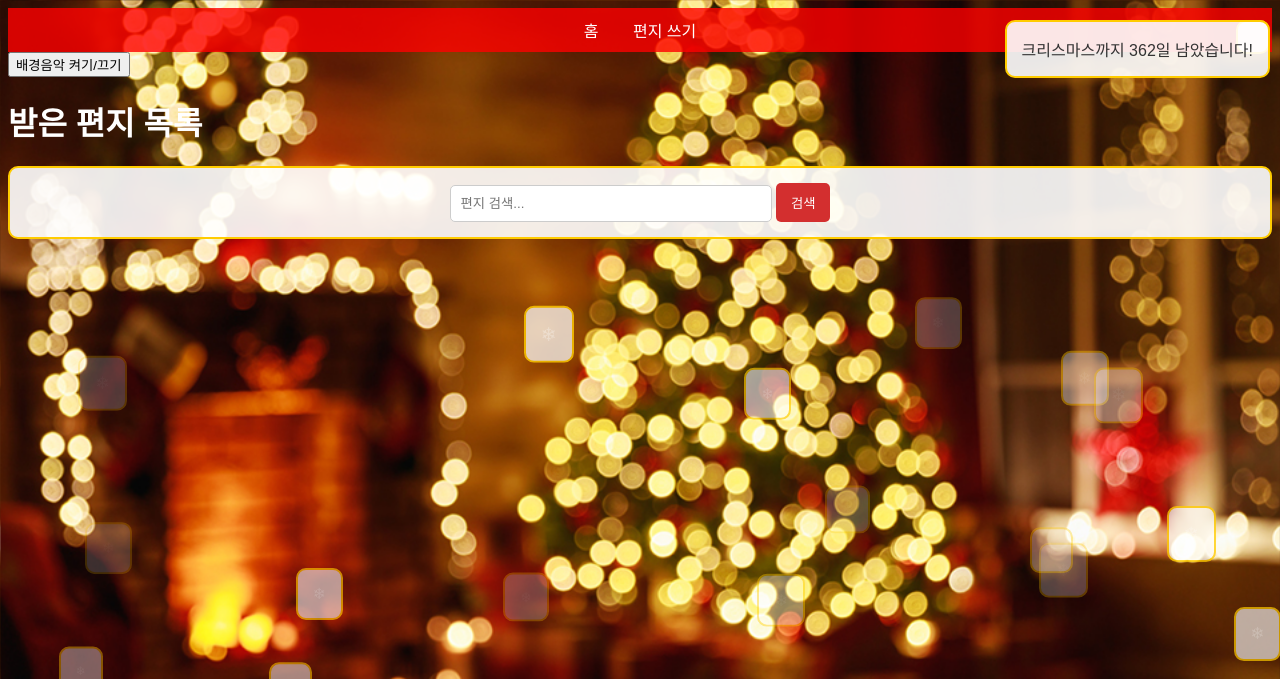
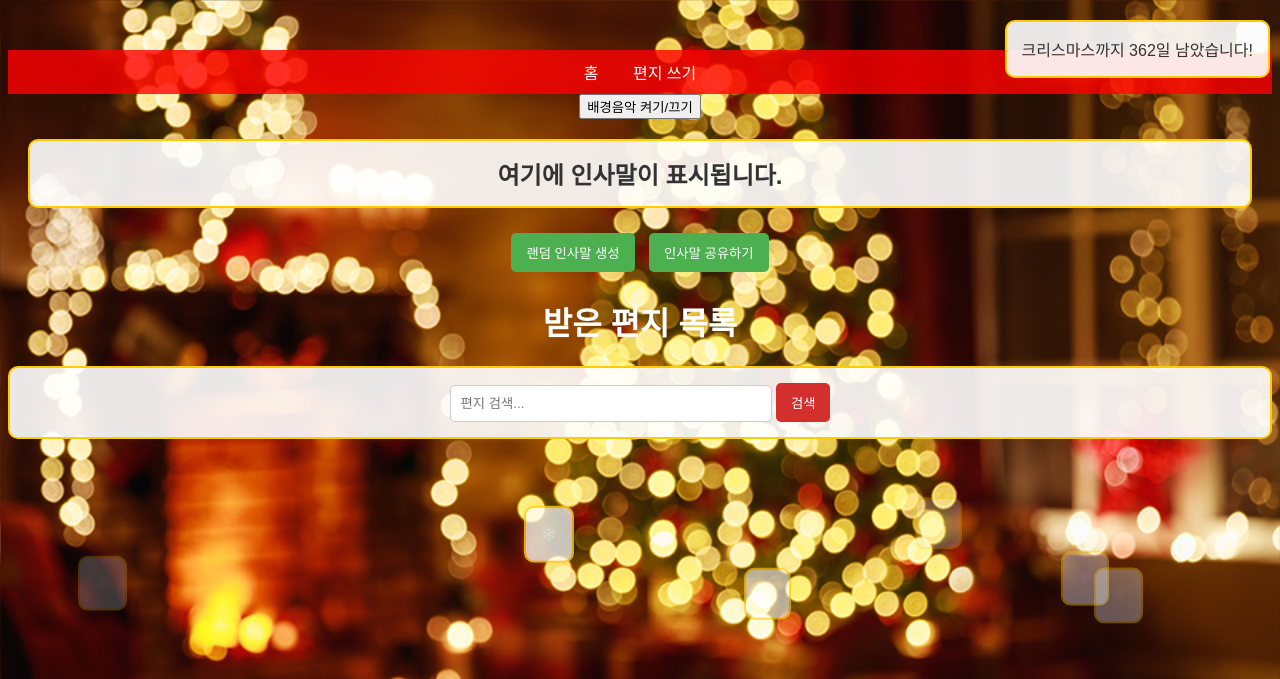
Before and after one commit to HiCommander123/ChristmasCard, a Flask app: page / in a window 1280 px wide. Shown: the top 679 px of the page. Run offline with Flask 2, Linux system fonts and the light colour scheme; data that the repository does not hold is empty.

Commit message:
인사말 기능

```diff
--- a/app/templates/index.html
+++ b/app/templates/index.html
@@ -1,12 +1,88 @@
 {% extends "base.html" %}
 
 {% block content %}
+
 
 <audio id="backgroundMusic" loop>
     <source src="{{ url_for('static', filename='music/background_music.mp3') }}" type="audio/mpeg">
     Your browser does not support the audio element.
 </audio>
 <button id="musicToggle">배경음악 켜기/끄기</button>
+
+<!DOCTYPE html>
+<html lang="ko">
+<head>
+    <meta charset="UTF-8">
+    <meta name="viewport" content="width=device-width, initial-scale=1.0">
+    <title>랜덤 인사말 생성기</title>
+    <style>
+        body {
+            font-family: Arial, sans-serif;
+            text-align: center;
+            margin-top: 50px;
+        }
+        #greeting {
+            margin: 20px;
+            font-size: 24px;
+            font-weight: bold;
+        }
+        .generate-button, .share-button {
+            padding: 10px 15px;
+            background-color: #4CAF50;
+            color: white;
+            border: none;
+            border-radius: 5px;
+            cursor: pointer;
+            margin: 5px; /* 버튼 간격 */
+        }
+        .generate-button:hover, .share-button:hover {
+            background-color: #45a049;
+        }
+    </style>
+</head>
+<body>
+
+    <div id="greeting">여기에 인사말이 표시됩니다.</div>
+    <button class="generate-button" onclick="generateGreeting()">랜덤 인사말 생성</button>
+    <button class="share-button" onclick="shareGreeting()">인사말 공유하기</button>
+
+    <script>
+        const greetings = [
+            "메리 크리스마스!",
+            "행복한 연말 보내세요!",
+            "즐거운 크리스마스 되세요!",
+            "가족과 함께 행복한 시간 되세요!",
+            "올 한 해 수고하셨습니다!",
+            "새해 복 많이 받으세요!",
+            "크리스마스의 기적이 당신에게 가득하길 바랍니다!"
+        ];
+
+        function generateGreeting() {
+            const randomIndex = Math.floor(Math.random() * greetings.length);
+            const greetingMessage = greetings[randomIndex];
+            document.getElementById('greeting').innerText = greetingMessage;
+        }
+
+        function shareGreeting() {
+            const greetingMessage = document.getElementById('greeting').innerText;
+            const url = window.location.href; // 현재 페이지 URL
+            const shareText = `${greetingMessage} - ${url}`; // 공유할 텍스트
+
+            // 소셜 미디어 공유 URL
+            const twitterShareUrl = `https://twitter.com/intent/tweet?text=${encodeURIComponent(shareText)}`;
+            const facebookShareUrl = `https://www.facebook.com/sharer/sharer.php?u=${encodeURIComponent(url)}`;
+
+            // 사용자가 선택할 수 있는 옵션
+            if (confirm("어떤 플랫폼에 공유하시겠습니까?\n\n1. Twitter\n2. Facebook\n\n확인 클릭 시 Twitter로 공유됩니다.")) {
+                window.open(twitterShareUrl, '_blank');
+            } else {
+                window.open(facebookShareUrl, '_blank');
+            }
+        }
+    </script>
+
+</body>
+</html>
 
 
 
```
